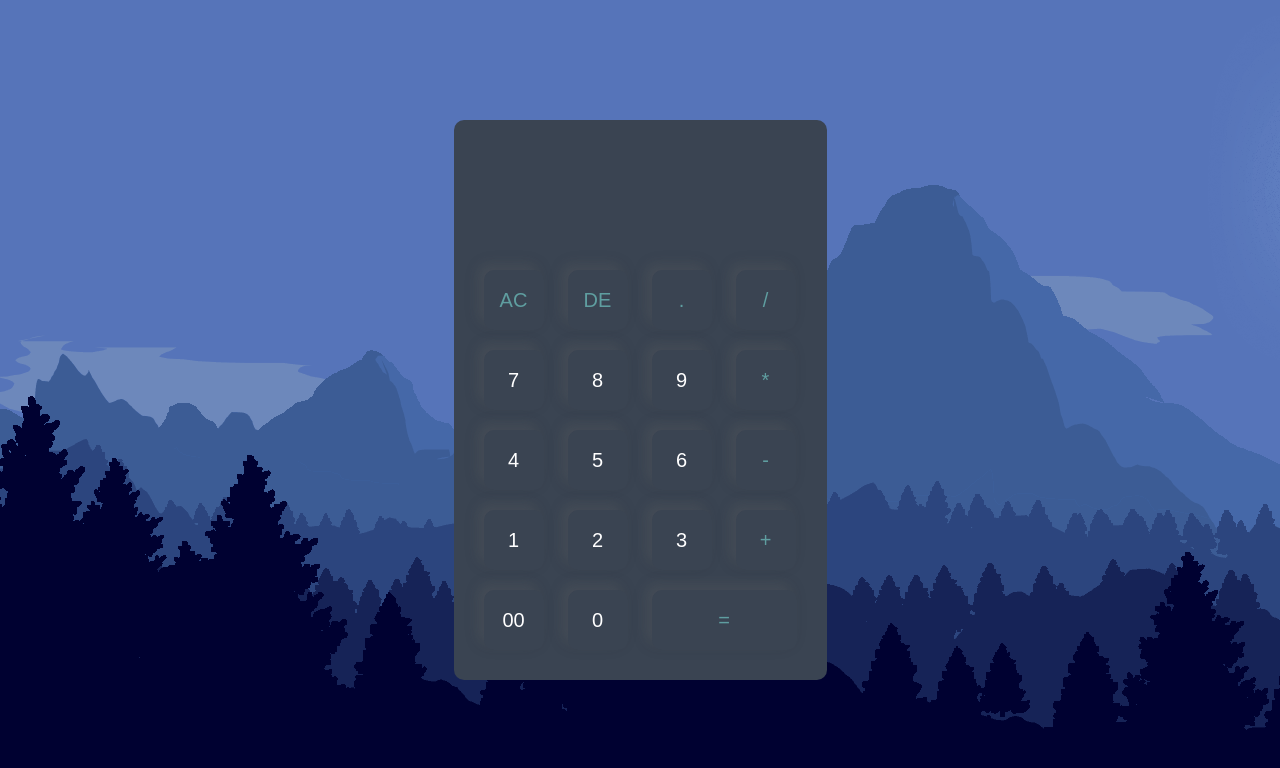
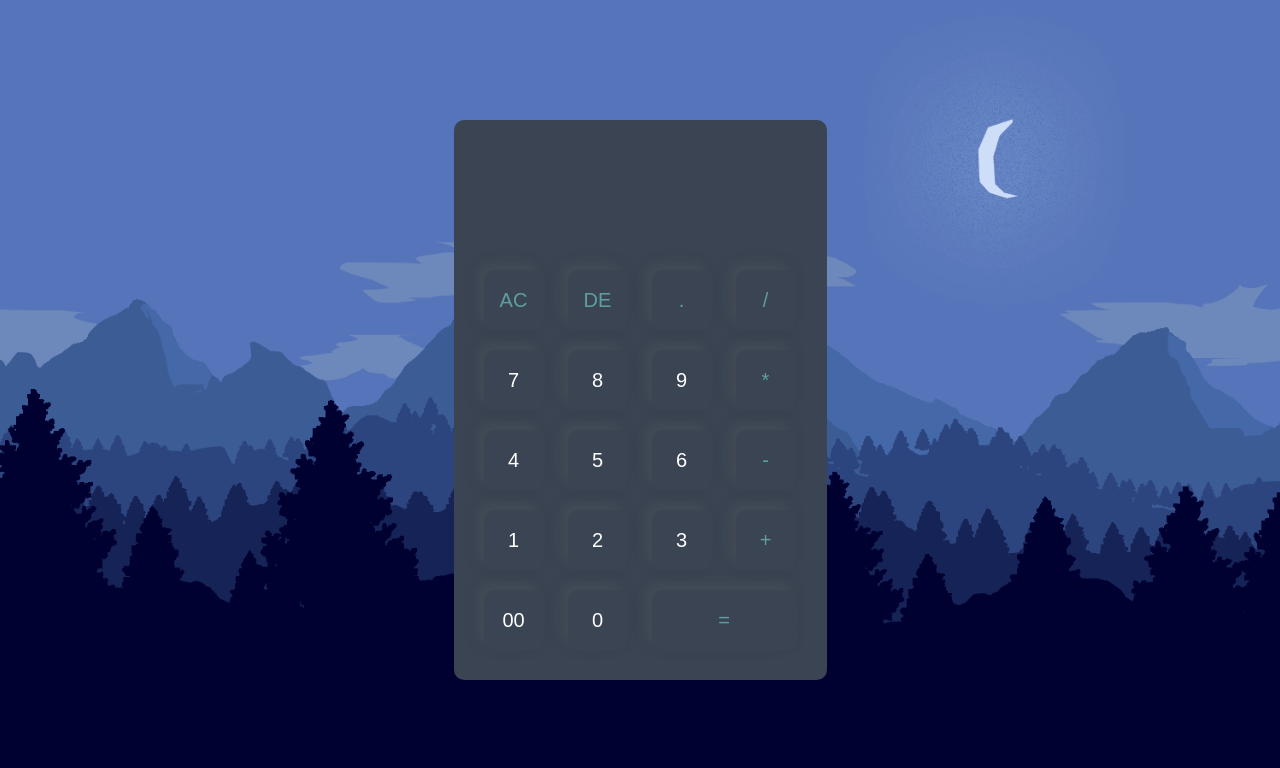
Before and after one commit to thebenjieangeles/calculator-project, a plain HTML site: page index.html in a window 1280 px wide. Drawn offline with Linux system fonts and the light colour scheme.

Commit message:
corrected background size

```diff
--- a/styles.css
+++ b/styles.css
@@ -11,7 +11,9 @@
   display: flex;
   align-items: center;
   justify-content: center;
-  background-repeat: no-repeat;
+  background-size: cover;
+  background-position: center;
+  position: relative;
 }
 
 .calculator {
```
